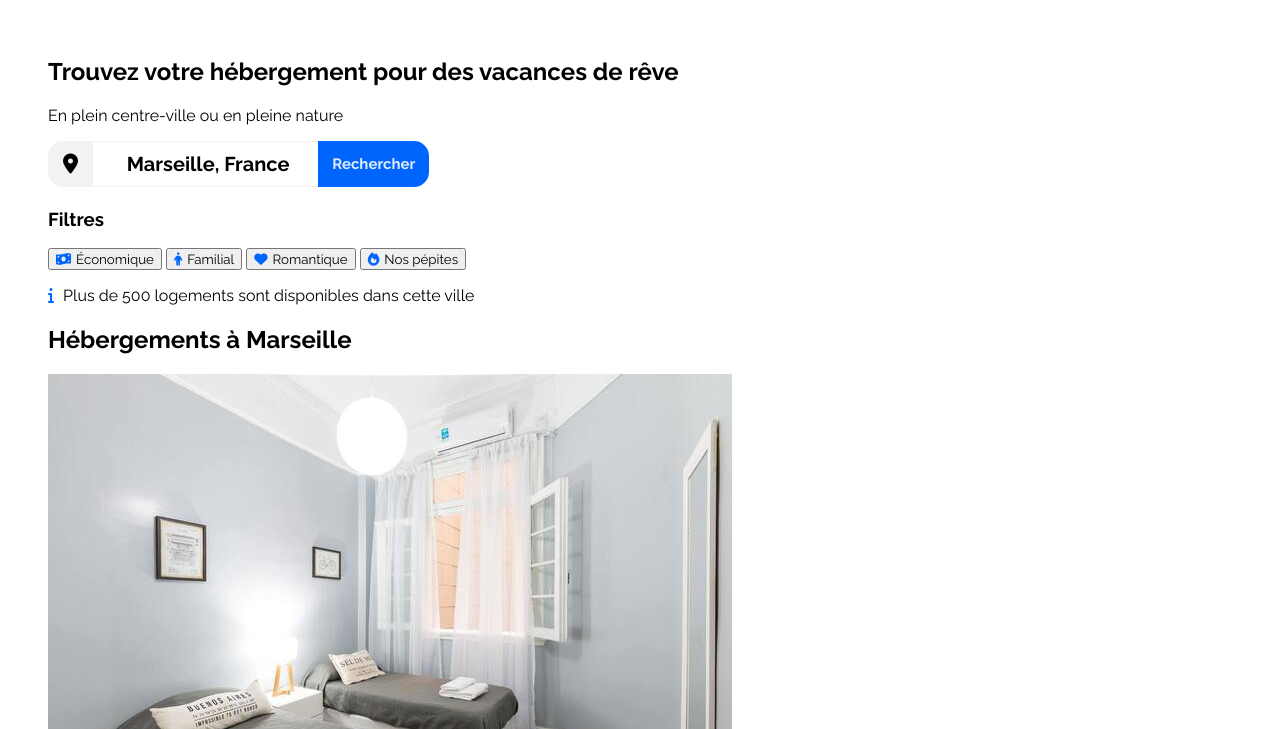
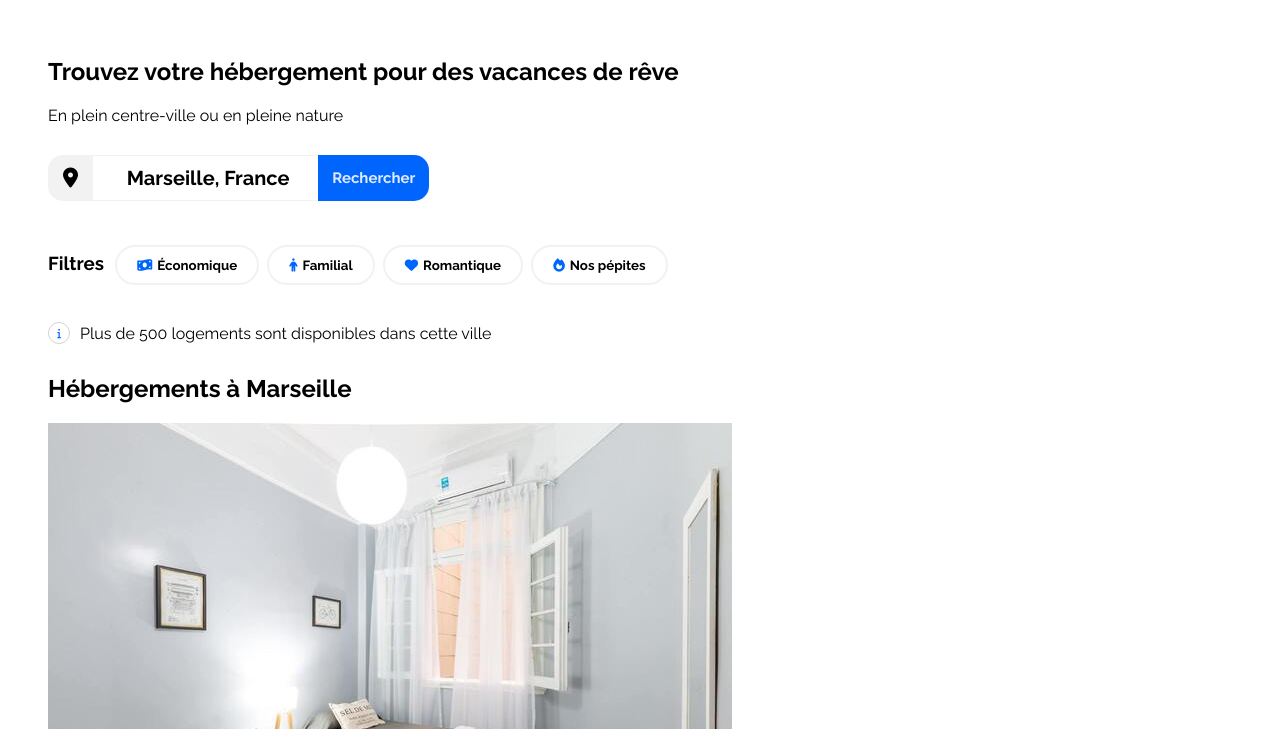
Before and after one commit to NopDeil/OCP2, a plain HTML site: page index.html in a window 1280 px wide. Shown: the part 71-800 px from the top of the page. Drawn offline with Linux system fonts and the light colour scheme.

Commit message:
Mise en forme CSS filter

```diff
--- a/css/style.css
+++ b/css/style.css
@@ -117,3 +117,48 @@ form .fa-location-dot {
   .filter-search .search p {
     margin-top: 10px;
   }
+
+/****** Filter ***********/
+
+.filter-search .filter {
+    margin-top: 30px;
+  }
+
+  .filter-search .filter h3 {
+    display: inline-block;
+    padding-right: 5px;
+  }
+
+  .filter-search .filter button {
+    padding: 10px 20px;
+    margin: 0 2px;
+    border-radius: 20px;
+    border: 2px var(--main-bg-color) solid;
+    font-weight: bold;
+    background-color: white;
+  }
+
+  .filter-search .filter button:hover {
+    background-color: var(--filter-bg-color);
+    cursor: pointer;
+  }
+
+  .filter-search p {
+    display: flex;
+    align-items: center;
+    margin: 30px 0;
+  }
+
+  .filter-search p span {
+    height: 20px;
+    width: 20px;
+    display: flex;
+    border: 1px solid lightgrey;
+    border-radius: 50%;
+    margin-right: 10px;
+  }
+
+  .filter-search p span i {
+    margin: auto;
+    font-size: x-small;
+  }
```
